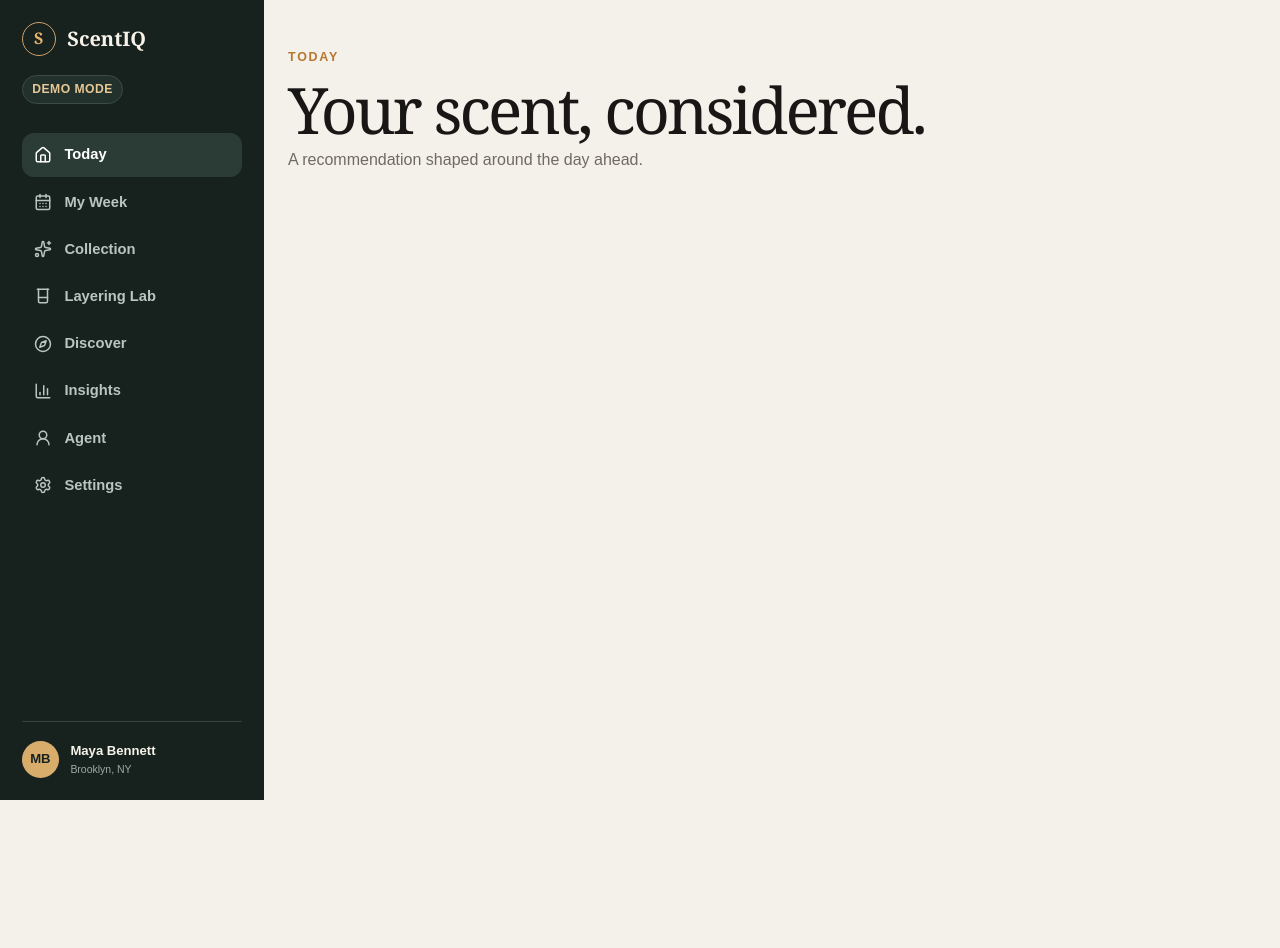
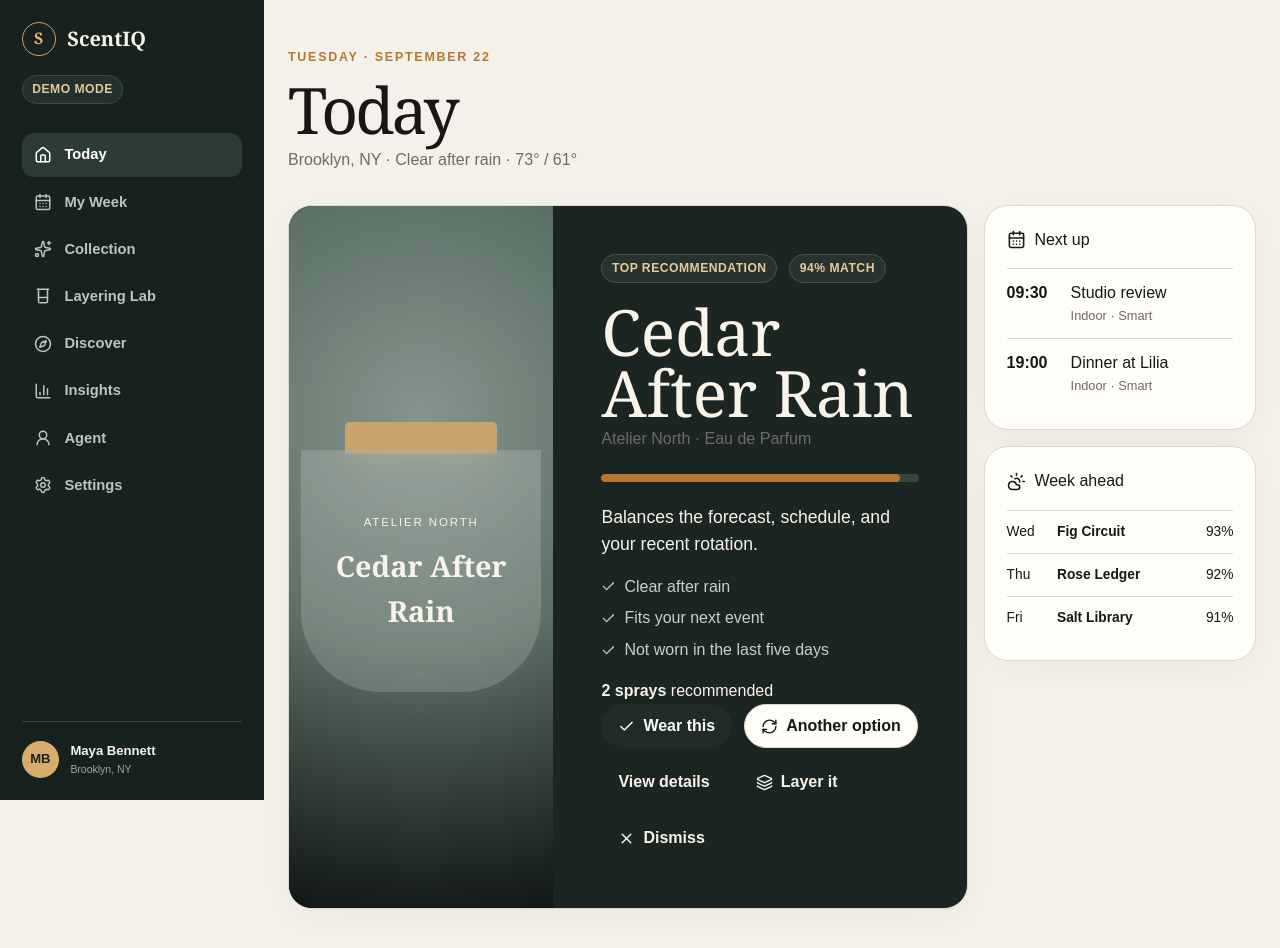
Before and after one commit to PullenN9163/scentiq, a Next.js app in the folder apps/web/: page /dashboard in a window 1280 px wide. Shown: the top 948 px of the page. Before the commit the page ends 800 px from the top, so only its background shows below. Built offline with nearby package versions, Linux system fonts and the light colour scheme.

Commit message:
feat(web): build interactive today experience

```diff
--- a/apps/web/app/(app)/dashboard/page.tsx
+++ b/apps/web/app/(app)/dashboard/page.tsx
@@ -1,2 +1,2 @@
-import { PageHeader } from "@/components/shared/page-header";
-export default function DashboardPage() { return <section className="page"><PageHeader eyebrow="Today" title="Your scent, considered." description="A recommendation shaped around the day ahead." /></section>; }
+import { TodayDashboard } from "@/features/dashboard/today-dashboard";
+export default function DashboardPage() { return <TodayDashboard />; }
--- a/apps/web/app/globals.css
+++ b/apps/web/app/globals.css
@@ -145,3 +145,28 @@ h1, h2, h3 { text-wrap: balance; }
   .feature-grid, .landing-how ol { grid-template-columns: 1fr; }
   .landing-footer { align-items: flex-start; flex-direction: column; justify-content: center; }
 }
+
+.today-layout { display: grid; grid-template-columns: minmax(0, 1.65fr) minmax(17rem, 0.65fr); gap: 1rem; align-items: start; }
+.recommendation-card { display: grid; grid-template-columns: minmax(14rem, 0.78fr) minmax(0, 1.22fr); background: #1b2522; color: #f8f4ea; }
+.recommendation-art { display: flex; min-height: 34rem; flex-direction: column; align-items: center; justify-content: center; padding: 2rem; background: radial-gradient(circle at 50% 30%, color-mix(in srgb, var(--bottle-tone) 75%, white), var(--bottle-tone) 46%, #111715 100%); text-align: center; }
+.recommendation-art::before { display: block; width: 9.5rem; height: 2rem; margin-bottom: -0.2rem; border-radius: 0.3rem 0.3rem 0 0; background: #c9a56c; content: ""; }
+.recommendation-art span, .recommendation-art strong { display: block; width: 15rem; padding-inline: 1rem; background: rgba(255,255,255,0.16); backdrop-filter: blur(9px); }
+.recommendation-art span { padding-top: 4rem; font-size: 0.72rem; letter-spacing: 0.16em; text-transform: uppercase; }
+.recommendation-art strong { min-height: 10rem; padding-top: 0.75rem; border-radius: 0 0 5rem 5rem; font-family: Georgia, "Times New Roman", serif; font-size: 1.8rem; }
+.recommendation-copy { align-self: center; padding: clamp(1.4rem, 4vw, 3rem); }
+.recommendation-copy .badge { border-color: #47534f; background: #27332f; color: #e8ca99; }
+.recommendation-copy h2 { margin: 1.2rem 0 0.2rem; font-size: clamp(2.5rem, 5vw, 4.4rem); font-weight: 500; line-height: 0.95; }
+.recommendation-copy .progress { margin: 1.4rem 0; background: #39443f; }
+.recommendation-reason { max-width: 32rem; font-size: 1.1rem; }
+.reason-list { display: grid; gap: 0.45rem; margin: 1rem 0; padding: 0; list-style: none; color: #c7d0cc; }
+.reason-list li { display: flex; align-items: center; gap: 0.5rem; }
+.warning { border-left: 3px solid #d8ad6c; padding-left: 0.75rem; color: #e4c998; }
+.today-rail { display: grid; gap: 1rem; }
+.section-title { display: flex; align-items: center; gap: 0.55rem; margin-bottom: 1rem; }
+.section-title h3 { margin: 0; }
+.event-row { display: grid; grid-template-columns: 3.4rem 1fr; gap: 0.6rem; padding: 0.75rem 0; border-top: 1px solid var(--border); }
+.event-row small { display: block; color: var(--muted-foreground); }
+.week-peek { display: grid; grid-template-columns: 2.5rem 1fr auto; gap: 0.65rem; padding: 0.65rem 0; border-top: 1px solid var(--border); font-size: 0.86rem; }
+.empty-panel { display: grid; min-height: 24rem; place-items: center; align-content: center; text-align: center; }
+@media (max-width: 1100px) { .today-layout { grid-template-columns: 1fr; } .today-rail { grid-template-columns: repeat(2, 1fr); } }
+@media (max-width: 700px) { .recommendation-card { grid-template-columns: 1fr; } .recommendation-art { min-height: 22rem; } .today-rail { grid-template-columns: 1fr; } }
--- /dev/null
+++ b/apps/web/features/dashboard/today-dashboard.tsx
@@ -0,0 +1,57 @@
+"use client";
+
+import { CalendarDays, Check, CloudSun, Layers3, RefreshCw, X } from "lucide-react";
+import Link from "next/link";
+import { useState } from "react";
+
+import { PageHeader } from "@/components/shared/page-header";
+import { Badge } from "@/components/ui/badge";
+import { Button } from "@/components/ui/button";
+import { Card, CardContent } from "@/components/ui/card";
+import { Progress } from "@/components/ui/progress";
+import { getDemoFragranceById, getDemoToday, getDemoWeek } from "@/lib/demo";
+
+export function TodayDashboard() {
+  const today = getDemoToday();
+  const candidates = [today.recommendation.primary, ...today.recommendation.alternatives];
+  const [candidateIndex, setCandidateIndex] = useState(0);
+  const [dismissed, setDismissed] = useState(false);
+  const [worn, setWorn] = useState(false);
+  const selected = candidates[candidateIndex];
+  const fragrance = getDemoFragranceById(selected.fragranceId)!;
+
+  return (
+    <section className="page">
+      <PageHeader eyebrow="Tuesday · September 22" title="Today" description={`${today.user.location} · ${today.weather.condition} · ${today.weather.high}° / ${today.weather.low}°`} />
+      {dismissed ? (
+        <Card><CardContent className="empty-panel"><h2 className="serif">Recommendation dismissed</h2><p className="muted">No changes were saved. Bring it back whenever you are ready.</p><Button onClick={() => setDismissed(false)}>Restore recommendation</Button></CardContent></Card>
+      ) : (
+        <div className="today-layout">
+          <Card className="recommendation-card">
+            <div className="recommendation-art" style={{ "--bottle-tone": fragrance.tone } as React.CSSProperties}><span>{fragrance.brand}</span><strong>{fragrance.name}</strong></div>
+            <CardContent className="recommendation-copy">
+              <div className="cluster"><Badge>Top recommendation</Badge><Badge>{selected.score}% match</Badge></div>
+              <h2 className="serif">{fragrance.name}</h2><p className="muted">{fragrance.brand} · {fragrance.concentration}</p>
+              <Progress value={selected.score} label={`${fragrance.name} match score`} />
+              <p className="recommendation-reason">{selected.reason}</p>
+              <ul className="reason-list">{today.recommendation.reasons.map((reason) => <li key={reason}><Check size={15} />{reason}</li>)}</ul>
+              {today.recommendation.warning && <p className="warning">{today.recommendation.warning}</p>}
+              <p><strong>{selected.sprays} sprays</strong> recommended</p>
+              <div className="cluster">
+                <Button onClick={() => setWorn(true)}><Check size={17} />{worn ? "Marked worn" : "Wear this"}</Button>
+                <Button variant="secondary" onClick={() => setCandidateIndex((index) => (index + 1) % candidates.length)}><RefreshCw size={17} />Another option</Button>
+                <Button asChild variant="ghost"><Link href={`/collection/${fragrance.id}`}>View details</Link></Button>
+                <Button asChild variant="ghost"><Link href={`/layering?a=${fragrance.id}`}><Layers3 size={17} />Layer it</Link></Button>
+                <Button variant="ghost" onClick={() => setDismissed(true)}><X size={17} />Dismiss</Button>
+              </div>
+            </CardContent>
+          </Card>
+          <aside className="today-rail">
+            <Card><CardContent><div className="section-title"><CalendarDays size={19} /><h3>Next up</h3></div>{today.events.map((event) => <div className="event-row" key={event.id}><strong>{event.time}</strong><span>{event.title}<small>{event.setting} · {event.formality}</small></span></div>)}</CardContent></Card>
+            <Card><CardContent><div className="section-title"><CloudSun size={19} /><h3>Week ahead</h3></div>{getDemoWeek().slice(1, 4).map((day) => { const item = getDemoFragranceById(day.primary.fragranceId)!; return <div className="week-peek" key={day.date}><span>{new Date(`${day.date}T12:00:00`).toLocaleDateString("en-US", { weekday: "short" })}</span><strong>{item.name}</strong><span>{day.primary.score}%</span></div>; })}</CardContent></Card>
+          </aside>
+        </div>
+      )}
+    </section>
+  );
+}
```
Also changed, not shown: 1 other file (tests, documents, lock files or other folders).
